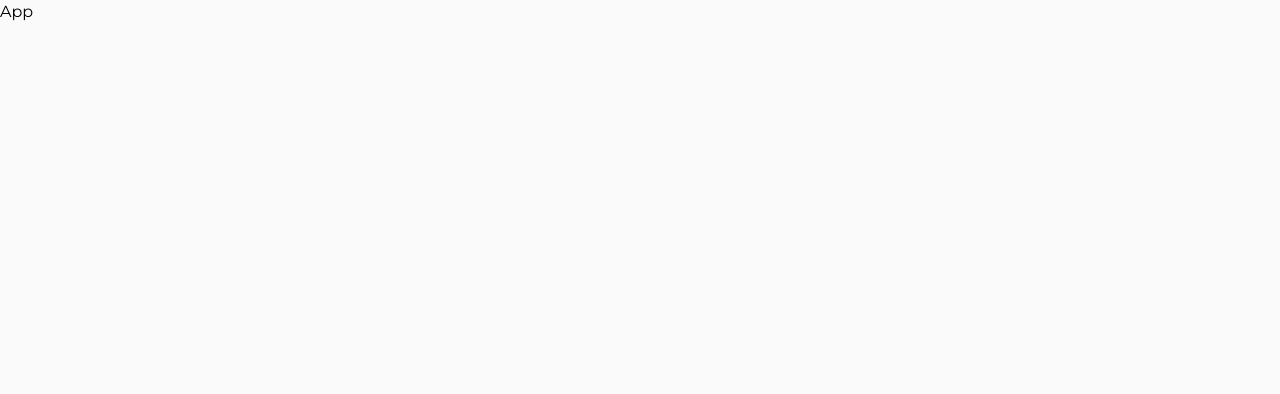
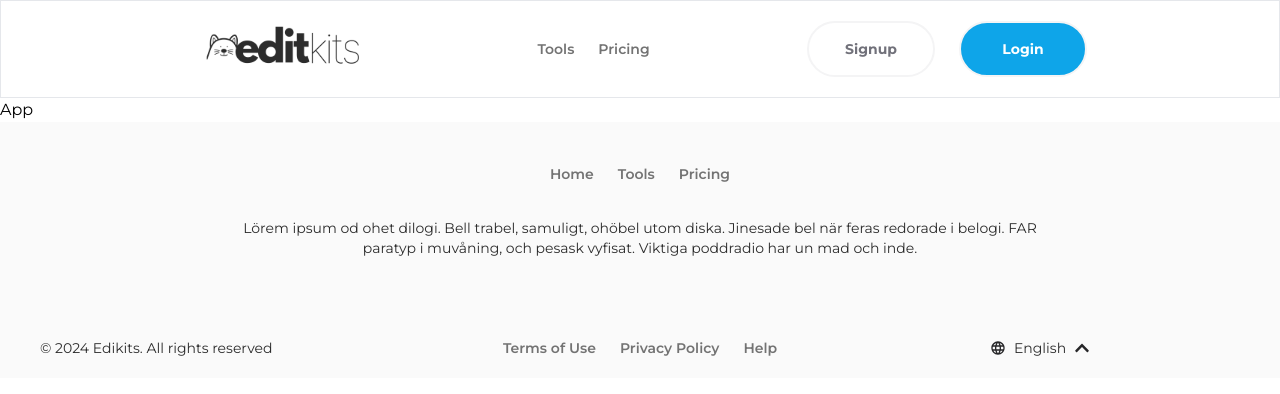
Before and after one commit to Gelodev04/editkits-v2, a Next.js app: page / in a window 1280 px wide. Shown: the top 394 px of the page. Built offline with nearby package versions, Linux system fonts and the light colour scheme.

Commit message:
fix: layout fix (#26)

```diff
--- a/app/layout.tsx
+++ b/app/layout.tsx
@@ -1,35 +1,22 @@
-'use client'
+'use client';
 import React from "react";
-
 import "./globals.css";
-import {Montserrat} from "next/font/google";
+import { Montserrat } from "next/font/google";
+import Header from "../components/Header";
+import Footer from "../components/Footer";
 
 const montserrat = Montserrat({
   subsets: ['cyrillic'],
-})
+});
 
-export default function RootLayout({
-                                     children,
-                                   }: Readonly<{
-  children: React.ReactNode;
-}>) {
-
+export default function RootLayout({ children }: { children: React.ReactNode }) {
   return (
-    <html lang="en">
-    <head>
-      <title>My Page Title</title>
-      <meta property="og:title" content="Edit Kits"/>
-    </head>
-    <body
-      className={montserrat.className}
-    >
-    <div>
-
-      <div className="bg-neutral-50 min-h-screen">
-        {children}
+    <div className={montserrat.className}>
+      <div className="border border-b-1">
+        <Header />
       </div>
+      {children}
+      <Footer />
     </div>
-    </body>
-    </html>
   );
 }
--- a/pages/_app.tsx
+++ b/pages/_app.tsx
@@ -1,16 +1,17 @@
-import '../app/globals.css'
-import Header from "../components/Header";
-import Footer from "../components/Footer";
-import {AppProps} from "next/app";
+import '../app/globals.css';
+import Head from 'next/head';
+import RootLayout from "../app/layout";
+import { AppProps } from "next/app";
 
 function MyApp({ Component, pageProps }: AppProps) {
   return (
     <>
-      <div className="border border-b-1">
-        <Header  />
-      </div>
-      <Component {...pageProps} />
-      <Footer />
+      <Head>
+        <title>Edit Kits</title>
+      </Head>
+      <RootLayout>
+        <Component {...pageProps} />
+      </RootLayout>
     </>
   );
 }
--- a/pages/home/index.tsx
+++ b/pages/home/index.tsx
@@ -9,7 +9,7 @@ import {FaChevronRight} from "react-icons/fa";
 export default function Home() {
   return (
     <>
-      <div className="p-20">
+      <div className="p-20 bg-neutral-50">
         <h1 className="text-5xl font-extrabold text-[#2c2c2c] text-center">
           Your <span
           className="text-transparent bg-clip-text bg-gradient-to-r from-[#C938AE] via-[#8467C7] to-[#17ABDB]">All-in-One</span> Media
```
